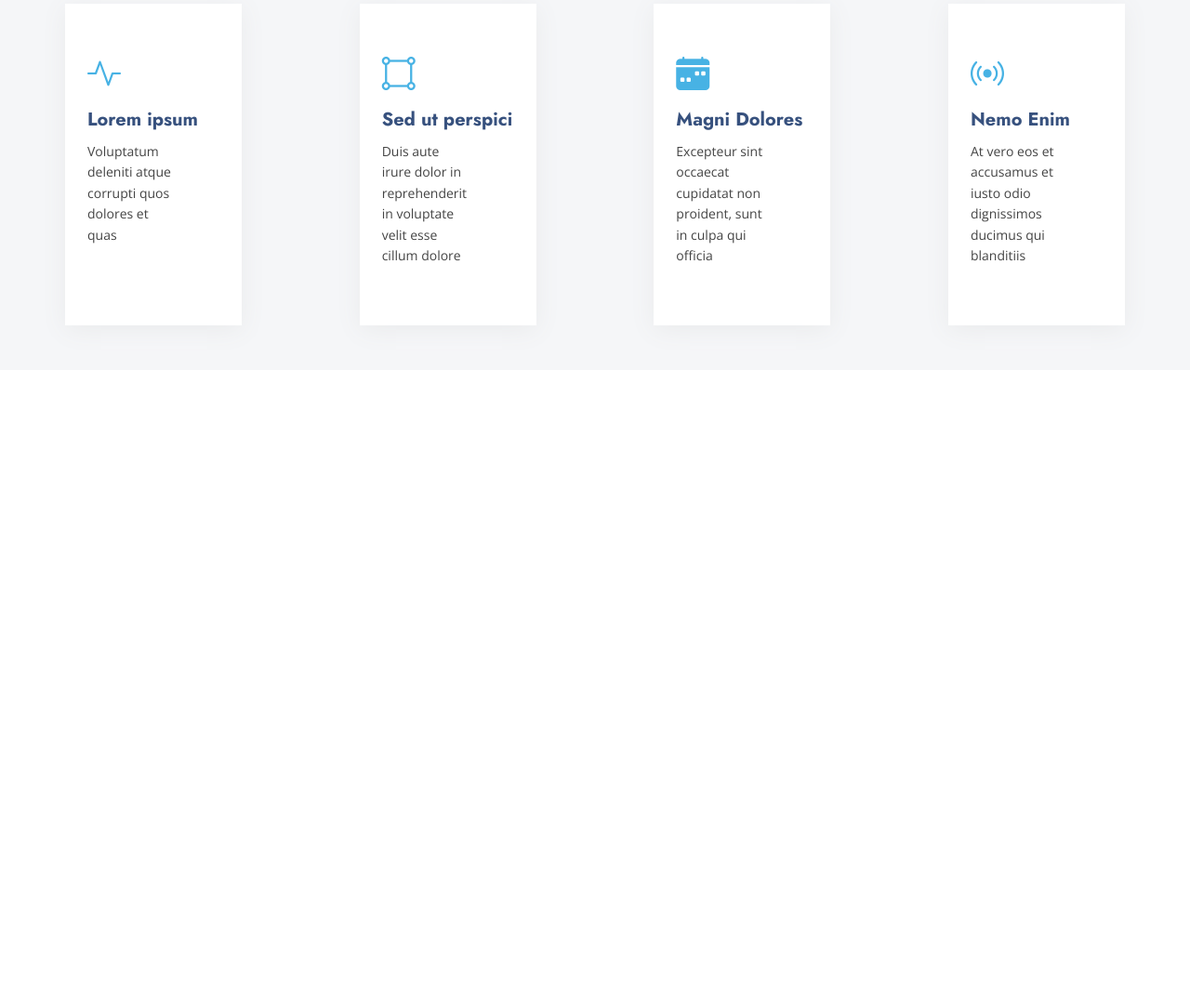
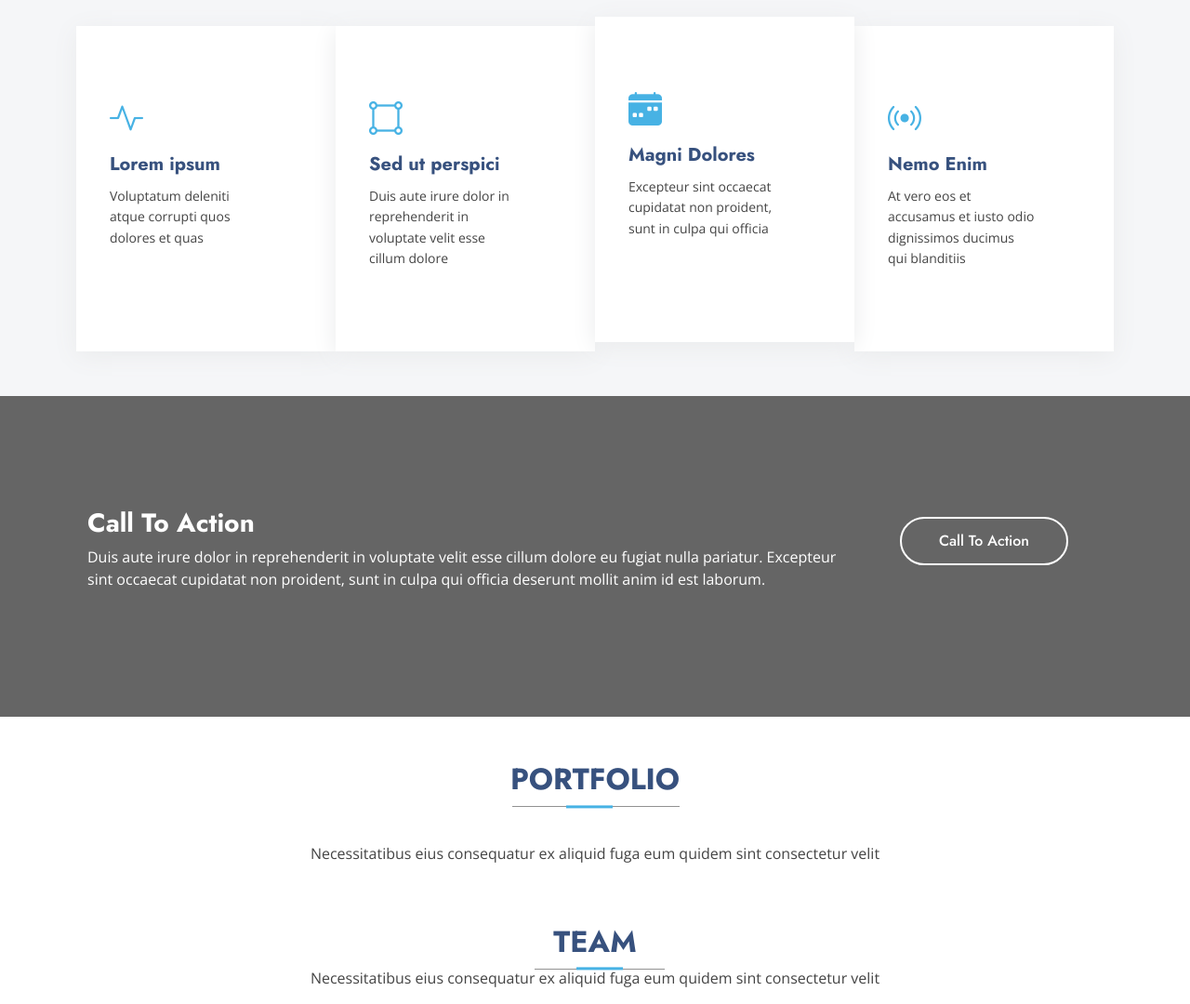
Before and after one commit to krifa-med-aziz/Arsha-Site-Web, a plain HTML site: page index.html in a window 1280 px wide. Shown: the part 2443-3523 px from the top of the page at 93% size. Before the commit the page ends 2841 px from the top, so only its background shows below. Drawn offline with nearby package versions, Linux system fonts and the light colour scheme.

Commit message:
update files

```diff
--- a/index.html
+++ b/index.html
@@ -399,47 +399,97 @@
           </div>
         </div>
       </div>
-      <div class="services section py-4">
-        <div class="container">
+      <div class="services section">
+        <div class="container py-5">
           <h1 class="text-center mt-5 mb-4">SERVICES</h1>
           <p class="text-center mb-5">
             Necessitatibus eius consequatur ex aliquid fuga eum quidem sint
             consectetur velit
           </p>
-          <div class="row justify-content-between">
-            <div class="col-lg-2 col-md-6 py-5 px-4 mb-4">
+          <div class="container">
+            <div class="row g-4">
+              <div class="col-12 col-md-6 col-xl-3 d-flex py-xl-5 py-2">
+                <div class="service-item p-4">
                   <i class="bi bi-activity d-block"></i>
-              <a href="#" class="my-2">Lorem ipsum</a>
+                  <a href="#" class="stretched-link my-2">Lorem ipsum</a>
                   <p class="pe-5">
                     Voluptatum deleniti atque corrupti quos dolores et quas
                   </p>
                 </div>
-            <div class="col-lg-2 col-md-6 py-5 px-4 mb-4">
+              </div>
+              <div class="col-12 col-md-6 col-xl-3 d-flex py-xl-5 py-2">
+                <div class="service-item p-4">
                   <i class="bi bi-bounding-box-circles d-block"></i>
-              <a href="#" class="my-2">Sed ut perspici</a>
+                  <a href="#" class="stretched-link my-2">Sed ut perspici</a>
                   <p class="pe-5">
-                Duis aute irure dolor in reprehenderit in voluptate velit esse
-                cillum dolore
-              </p>
-            </div>
-            <div class="col-lg-2 col-md-6 py-5 px-4 mb-4">
-              <i class="bi bi-calendar-week-fill d-block"></i>
-              <a href="#" class="my-2">Magni Dolores</a>
-              <p class="pe-5">
-                Excepteur sint occaecat cupidatat non proident, sunt in culpa
-                qui officia
-              </p>
-            </div>
-
-            <div class="col-lg-2 col-md-6 py-5 px-4 mb-4">
-              <i class="bi bi-broadcast d-block"></i>
-              <a href="#" class="my-2">Nemo Enim</a>
-              <p class="pe-5">
-                At vero eos et accusamus et iusto odio dignissimos ducimus qui
-                blanditiis
+                    Duis aute irure dolor in reprehenderit in voluptate velit
+                    esse cillum dolore
                   </p>
                 </div>
               </div>
+              <div class="col-12 col-md-6 col-xl-3 d-flex py-xl-5 py-2">
+                <div class="service-item p-4">
+                  <i class="bi bi-calendar-week-fill d-block"></i>
+                  <a href="#" class="stretched-link my-2">Magni Dolores</a>
+                  <p class="pe-5">
+                    Excepteur sint occaecat cupidatat non proident, sunt in
+                    culpa qui officia
+                  </p>
+                </div>
+              </div>
+              <div class="col-12 col-md-6 col-xl-3 d-flex py-xl-5 py-2">
+                <div class="service-item p-4">
+                  <i class="bi bi-broadcast d-block"></i>
+                  <a href="#" class="stretched-link my-2">Nemo Enim</a>
+                  <p class="pe-5">
+                    At vero eos et accusamus et iusto odio dignissimos ducimus
+                    qui blanditiis
+                  </p>
+                </div>
+              </div>
+            </div>
+          </div>
+        </div>
+      </div>
+      <div class="call-to-action section">
+        <img src="Assets/cta-bg.jpg" alt="" />
+        <div class="container">
+          <div class="row">
+            <div class="col-xl-9 col-12 text-center text-lg-start">
+              <h3>Call To Action</h3>
+              <p>
+                Duis aute irure dolor in reprehenderit in voluptate velit esse
+                cillum dolore eu fugiat nulla pariatur. Excepteur sint occaecat
+                cupidatat non proident, sunt in culpa qui officia deserunt
+                mollit anim id est laborum.
+              </p>
+            </div>
+            <div
+              class="col-xl-3 col-12 d-flex align-items-start justify-content-center"
+            >
+              <a class="cta-btn align-middle" href="#">Call To Action</a>
+            </div>
+          </div>
+        </div>
+      </div>
+      <div class="portfolio section py-5">
+        <div class="container">
+          <div class="container title text-center">
+            <h2>PORTFOLIO</h2>
+            <p class="mt-5">
+              Necessitatibus eius consequatur ex aliquid fuga eum quidem sint
+              consectetur velit
+            </p>
+          </div>
+        </div>
+      </div>
+      <div class="Team section">
+        <div class="container section-title text-center">
+          <h2>TEAM</h2>
+          <p>
+            Necessitatibus eius consequatur ex aliquid fuga eum quidem sint
+            consectetur velit
+          </p>
         </div>
       </div>
     </main>
--- a/style.css
+++ b/style.css
@@ -99,6 +99,11 @@ main .landing-page .row .img {
 main .section1 {
   background-color: #f5f6f8;
 }
+/*--------------------------------------------------------------
+# Section2
+--------------------------------------------------------------*/
+.Team .container p,
+.portfolio .container p,
 .services .container p,
 .section2 .container .row .col-12 p {
   font-family: "Open Sans", "Helvetica Neue", sans-serif;
@@ -112,6 +117,8 @@ main .section1 {
 .section2 .container .row .col-12 p:nth-of-type(4) {
   line-height: normal;
 }
+.Team .container h2,
+.portfolio .container h2,
 .services .container h1,
 .section2 .container h1 {
   color: rgb(55, 81, 126);
@@ -120,6 +127,8 @@ main .section1 {
   font-weight: 700;
   position: relative;
 }
+.Team .container h2::after,
+.portfolio .container h2::after,
 .services .container h1::after,
 .section2 .container h1::after {
   content: "";
@@ -131,6 +140,8 @@ main .section1 {
   transform: translate(-155px, 10px);
   z-index: 1;
 }
+.Team .container h2::before,
+.portfolio .container h2::before,
 .services .container h1::before,
 .section2 .container h1::before {
   content: "";
@@ -165,6 +176,9 @@ main .section1 {
 .section2 .container .row .col-12 a:hover .bi {
   transform: translateX(5px);
 }
+/*--------------------------------------------------------------
+# Section3
+--------------------------------------------------------------*/
 main .section3 {
   background-color: #f5f6f8;
 }
@@ -203,6 +217,9 @@ main .section3 .container .row .col-12 .accordion-item {
   border-radius: 0px;
   box-shadow: 0px 5px 25px 0px #eaebec;
 }
+/*--------------------------------------------------------------
+# Skills Section
+--------------------------------------------------------------*/
 .skills .container .row .col h3 {
   color: rgb(55, 81, 126);
   font-family: "Jost", sans-serif;
@@ -225,30 +242,35 @@ main .section3 .container .row .col-12 .accordion-item {
   border-radius: 0px;
   height: 10px;
 }
+.skills .container .row .col .progress-bar {
+  background-color: rgb(55, 81, 126);
+}
 .skills .container .row .col #bar-2 {
   width: 90%;
 }
 .skills .container .row .col #bar-4 {
   width: 55%;
 }
-.services .container .row .col-lg-2 .progress-bar {
+/*--------------------------------------------------------------
+# Services Section
+--------------------------------------------------------------*/
+.services .container .row .col-12 .progress-bar {
   background-color: rgb(55, 81, 126);
   height: 10px;
 }
 .services {
   background-color: #f5f6f8;
 }
-.services .container .row .col-lg-2 i {
+.services .container .row .col-12 i {
   color: rgb(71, 178, 228);
   font-size: 36px;
 }
-.services .container .row .col-lg-2 {
+.services .container .row .col-12 {
   box-shadow: 0px 5px 25px 0px #eaebec;
   background-color: white;
-  cursor: pointer;
   transition: 0.6s;
 }
-.services .container .row .col-lg-2 a {
+.services .container .row .col-12 a {
   color: rgb(55, 81, 126);
   font-family: "Jost", sans-serif;
   font-size: 20px;
@@ -256,18 +278,105 @@ main .section3 .container .row .col-12 .accordion-item {
   text-decoration: none;
   display: block;
 }
-.services .container .row .col-lg-2 p {
+.services .container .row .col-12 p {
   color: rgb(68, 68, 68);
   font-family: "Open Sans", "Helvetica Neue", sans-serif;
   font-size: 14px;
   font-weight: 400;
   line-height: 1.6;
 }
-.services .container .row .col-lg-2:hover a {
+.services .container .row .col-12:hover a {
   color: rgb(71, 178, 228);
   transition: 0.3s;
 }
-.services .container .row .col-lg-2:hover {
+.services .container .row .col-12:hover {
   transform: translateY(-10px);
   transition: 0.6s;
 }
+/*--------------------------------------------------------------
+# call to action section
+--------------------------------------------------------------*/
+.call-to-action {
+  padding: 120px 0;
+  position: relative;
+  clip-path: inset(0);
+}
+.call-to-action img {
+  position: fixed;
+  top: 0;
+  left: 0;
+  width: 100%;
+  height: 100%;
+  object-fit: cover;
+  z-index: 1;
+}
+.call-to-action::before {
+  content: "";
+  background: rgba(0, 0, 0, 0.603);
+  position: absolute;
+  inset: 0;
+  z-index: 2;
+}
+.call-to-action .container .row {
+  padding: 0 12px;
+}
+.call-to-action .container {
+  position: relative;
+  z-index: 3;
+}
+.call-to-action .container .row .col-xl-9 h3 {
+  color: rgb(255, 255, 255);
+  font-family: "Jost", sans-serif;
+  font-size: 28px;
+  font-weight: 700;
+  margin-bottom: 8px;
+}
+.call-to-action .container .row .col-xl-9 p {
+  color: white;
+  font-family: "Open Sans", "Helvetica Neue", sans-serif;
+  font-size: 16px;
+  font-weight: 400;
+  line-height: 24px;
+}
+.call-to-action .container .row .col-xl-3 {
+  padding: 0 12px;
+}
+.call-to-action .container .row .col-xl-3 a {
+  text-decoration: none;
+  padding: 12px 40px;
+  font-family: "Jost", sans-serif;
+  font-size: 16px;
+  font-weight: 500;
+  border: solid 2px white;
+  border-radius: 50px;
+  color: white;
+  margin: 10px;
+}
+.call-to-action .container .row .col-xl-3 a:hover {
+  background-color: rgb(71, 178, 228);
+  border-color: transparent;
+  transition: 0.8s;
+}
+/*--------------------------------------------------------------
+# Portfolio Section
+--------------------------------------------------------------*/
+.portfolio .container h2::after {
+  content: "";
+  bottom: 0;
+  width: 180px;
+  height: 0.5px;
+  background-color: rgba(97, 97, 97, 0.692);
+  position: absolute;
+  transform: translate(-180px, 10px);
+  z-index: 1;
+}
+/*--------------------------------------------------------------
+# Team Section
+--------------------------------------------------------------*/
+.Team .container h2::after {
+  width: 140px;
+  transform: translate(-110px, 10px);
+}
+.Team .container h2::before {
+  transform: translate(25px, 380%);
+}
```
Also changed, not shown: Assets/activity.svg (deleted), Assets/cta-bg.jpg (added). Lines whose indentation alone changed are shown as unchanged.
